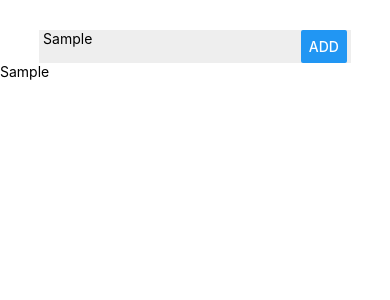
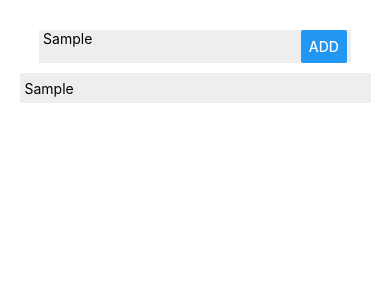
Before and after one commit to hqsander/foto-aqui, a React Native app: screen / in a window 390 px wide. Both pictures are taken after typing "Sample" into the empty fields and a click on the button "ADD". Shown: the top 300 px of the page. Built offline with nearby package versions, Linux system fonts and the light colour scheme.

Commit message:
Refatorando ItemLista para componente próprio.

```diff
--- /dev/null
+++ b/src/componentes/ItemLista.js
@@ -0,0 +1,27 @@
+import React, { Component } from 'react';
+import { StyleSheet, View, Text } from 'react-native';
+
+class ItemLista extends Component {
+  render() {
+    return(
+      <View style = {styles.container}>
+        <Text>{this.props.nomeLocal}</Text>
+      </View>
+    );
+  }
+}
+
+const styles = StyleSheet.create({
+  container: {
+    width: "90%",
+    justifyContent: 'center',
+    marginLeft: 'auto',
+    marginRight: 'auto',
+    marginTop: 10,
+    height: 30,
+    backgroundColor: '#eee',
+    paddingLeft: 5
+  }
+});
+
+export default ItemLista;
--- a/src/telas/TelaCompartilhaLocal/TelaCompartilhaLocal.js
+++ b/src/telas/TelaCompartilhaLocal/TelaCompartilhaLocal.js
@@ -1,5 +1,7 @@
 import React, { Component } from 'react';
 import { StyleSheet, View, Text, TextInput, Button } from 'react-native';
+
+import ItemLista from '../../componentes/ItemLista';
 
 class TelaCompartilhaLocal extends Component {
   state = {
@@ -27,8 +29,8 @@ class TelaCompartilhaLocal extends Component {
 
   render() {
 
-    const locais = this.state.locais.map( local => {
-      return (<Text>{local}</Text>);
+    const locais = this.state.locais.map( (local, i) => {
+      return (<ItemLista key={i} nomeLocal={local}/>);
     });
 
     return (
```
